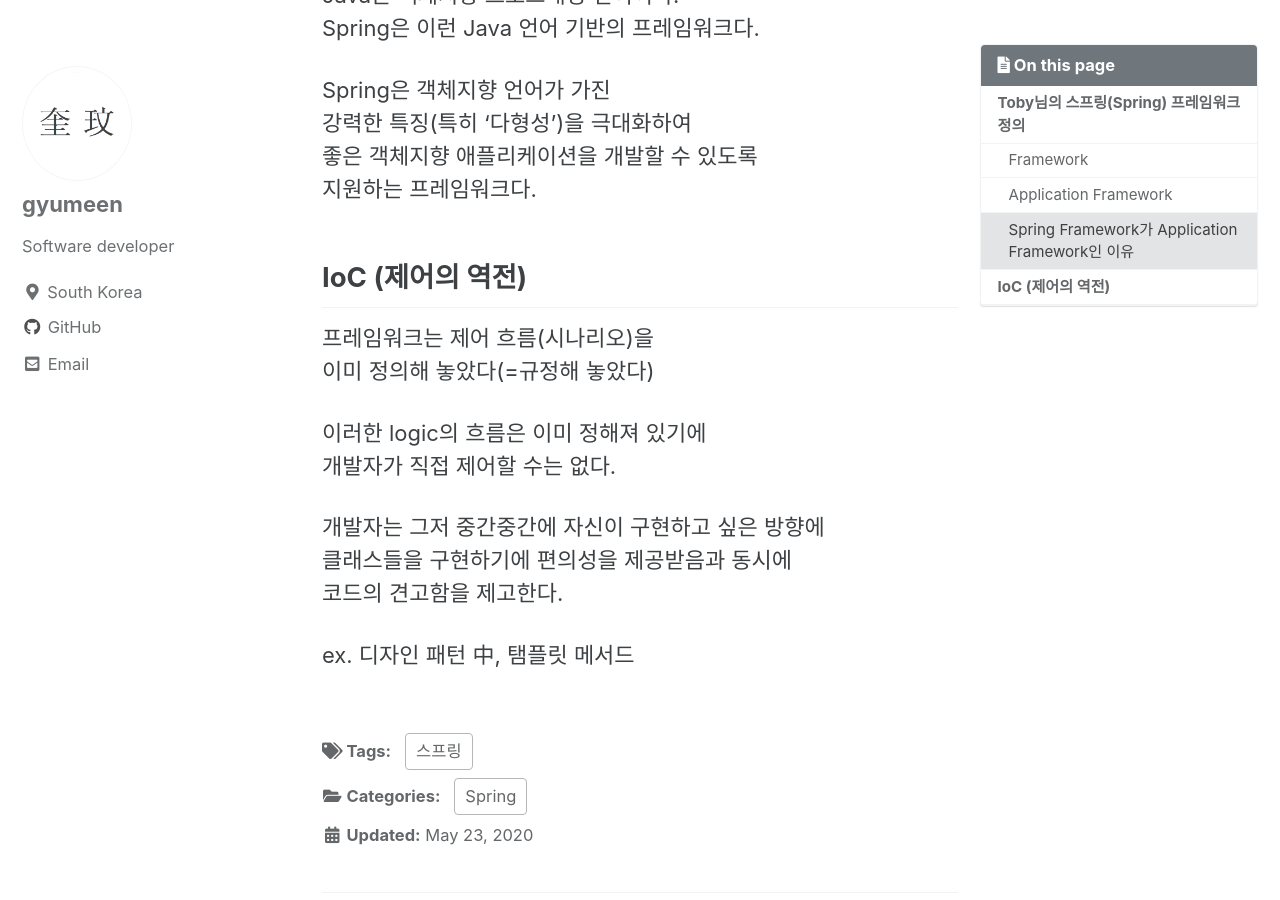
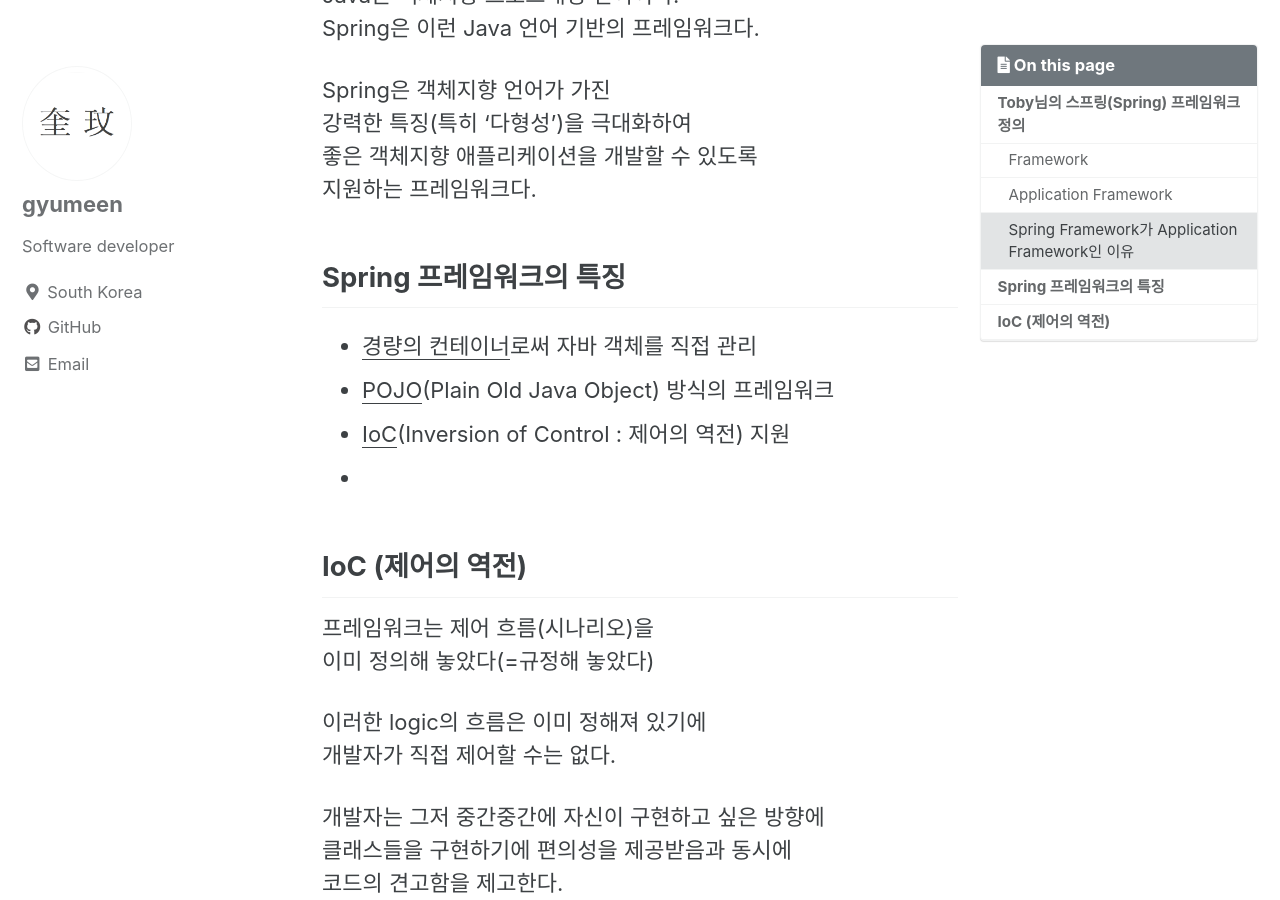
Before and after one commit to gyumeen/gyumeen.github.io, a Jekyll site: the page built from _posts/2021/Spring/2021-01-13-Spring framework - basic.md, in a window 1280 px wide and 900 px high, scrolled down 2873 px. Built offline with Jekyll 4.4.1, drawn with Linux system fonts in a browser that asks for light colours; cached includes are drawn as plain includes; comment, search, counter and statistics services are not loaded.

Commit message:
Update 2021-01-13-Spring framework - basic.md

```diff
--- a/_posts/2021/Spring/2021-01-13-Spring framework - basic.md
+++ b/_posts/2021/Spring/2021-01-13-Spring framework - basic.md
@@ -103,6 +103,13 @@ Spring은 객체지향 언어가 가진
 좋은 객체지향 애플리케이션을 개발할 수 있도록
 지원하는 프레임워크다.
 
+## Spring 프레임워크의 특징
+
+- <U>경량의 컨테이너</U>로써 자바 객체를 직접 관리
+- <U>POJO</U>(Plain Old Java Object) 방식의 프레임워크
+- <U>IoC</U>(Inversion of Control : 제어의 역전) 지원
+-
+
 
 ## IoC (제어의 역전)
 
```
